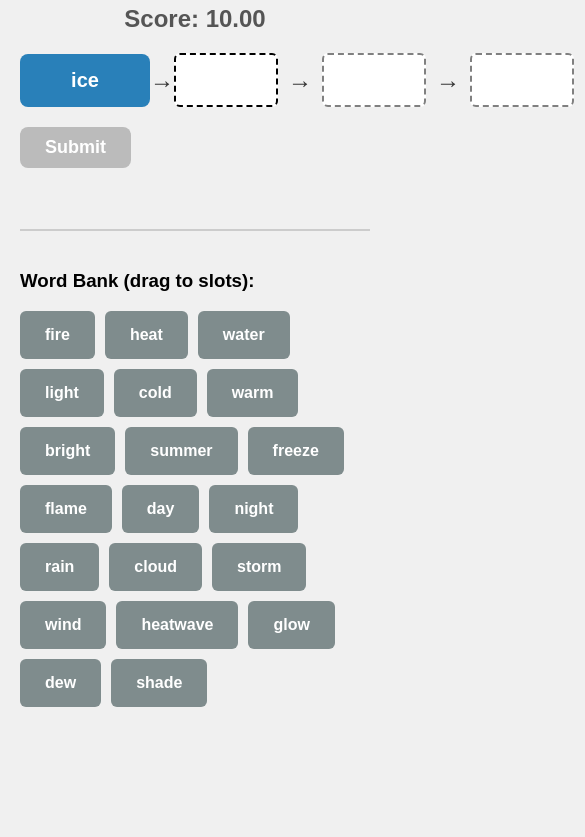
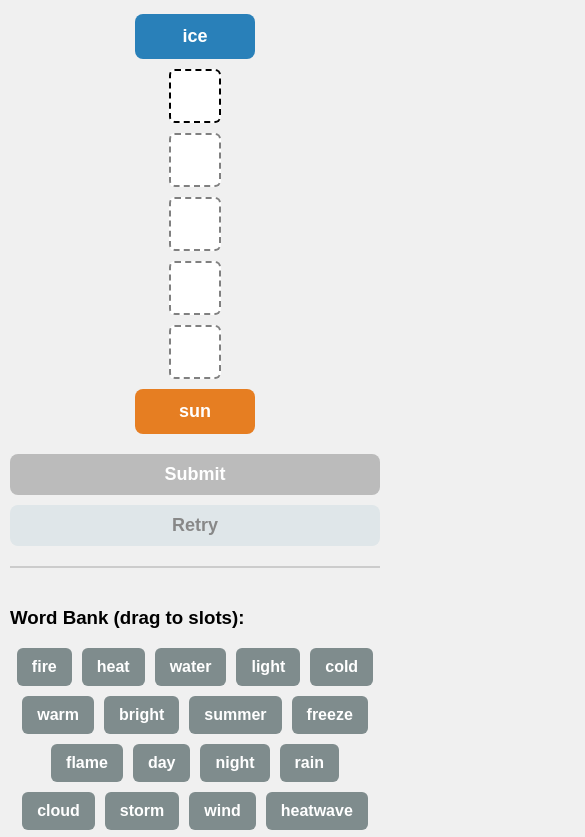
Before and after one commit to ward-daniel/Semantic_Stepper, a plain HTML site: page index.html in a window 390 px wide. Shown: the part 122-959 px from the top of the page, 585 px wide, since content can reach past the window. Before the commit the page ends 849 px from the top, so only its background shows below. Drawn offline with Linux system fonts and the light colour scheme.

Commit message:
Update style.css

```diff
--- a/style.css
+++ b/style.css
@@ -5,6 +5,8 @@ body {
     padding: 20px;
     display: flex;
     justify-content: center;
+    flex-direction: column; /* Stack content vertically */
+    align-items: center; /* Center horizontally */
 }
 
 .container {
@@ -17,12 +19,14 @@ h2 {
     font-weight: bold;
     font-size: 24px;
     user-select: none;
+    text-align: center;
+    color: #555;
 }
 
 .word-row {
     display: flex;
     align-items: center;
-    justify-content: space-between;
+    justify-content: space-between; /* first and final word aligned left and right */
     margin-bottom: 20px;
     user-select: none;
 }
@@ -45,7 +49,14 @@ h2 {
 
 .end-word {
     background: #e67e22;
-    position: relative; /* ✅ make positioning of .score relative to this */
+    min-width: 80px;
+    padding: 15px 25px;
+    border-radius: 8px;
+    font-weight: bold;
+    font-size: 20px;
+    text-align: center;
+    color: white;
+    cursor: default;
 }
 
 .chain {
@@ -54,6 +65,7 @@ h2 {
     gap: 10px;
     flex-grow: 1;
     justify-content: center;
+    flex-wrap: wrap;
 }
 
 .drop-slot {
@@ -104,6 +116,7 @@ h2 {
     flex-wrap: wrap;
     gap: 10px;
     margin-top: 10px;
+    justify-content: center;
 }
 
 .word-bank-item {
@@ -120,22 +133,33 @@ h2 {
         cursor: grabbing;
     }
 
-#submitBtn {
+/* New container for buttons aligned horizontally */
+.buttons-row {
+    display: flex;
+    justify-content: center;
+    gap: 15px;
+    margin-bottom: 20px;
+}
+
+#submitBtn,
+#retryBtn {
     padding: 10px 25px;
     font-size: 18px;
     font-weight: bold;
-    background-color: #3498db;
-    color: white;
     border: none;
     border-radius: 8px;
     cursor: pointer;
-    margin-bottom: 20px;
+    transition: background-color 0.3s ease;
     user-select: none;
-    transition: background-color 0.3s ease;
+}
+
+#submitBtn {
+    background-color: #3498db;
+    color: white;
 }
 
     #submitBtn:hover:not(:disabled) {
-        background-color: #0872F5
+        background-color: #0872F5;
     }
 
     #submitBtn:disabled {
@@ -144,19 +168,8 @@ h2 {
     }
 
 #retryBtn {
-    padding: 10px 25px;
-    font-size: 18px;
-    font-weight: bold;
     background-color: #FF9E16;
     color: white;
-    border: none;
-    border-radius: 8px;
-    cursor: pointer;
-    display: block;
-    margin-top: -60px;
-    margin-bottom: 60px;
-    margin-left: 900px;
-    transition: background-color 0.3s ease;
 }
 
     #retryBtn:hover:not(:disabled) {
@@ -175,11 +188,7 @@ h2 {
     text-align: center;
     margin-bottom: 10px;
     color: #2c3e50;
-}
-
-h2 {
-    text-align: center;
-    color: #555;
+    width: 100%;
 }
 
 #scoreModal {
@@ -225,8 +234,8 @@ h2 {
 }
 
 .word-bank-item.used {
-    background: #bdc3c7 !important; /* gray background */
-    color: #7f8c8d !important; /* lighter text */
+    background: #bdc3c7 !important;
+    color: #7f8c8d !important;
     cursor: not-allowed !important;
     opacity: 0.6;
 }
@@ -239,3 +248,109 @@ h2 {
     text-align: center;
     width: 100%;
 }
+
+@media (max-width: 768px) {
+    body {
+        padding: 10px;
+    }
+
+    .word-row {
+        flex-direction: column;
+        gap: 10px;
+        justify-content: center;
+        align-items: center;
+    }
+
+    .drop-slot {
+        width: 80%;
+        max-width: 300px;
+    }
+
+    .word {
+        font-size: 18px;
+        padding: 12px 20px;
+    }
+
+    .word-bank-item {
+        padding: 10px 15px;
+        font-size: 16px;
+    }
+
+    .arrow {
+        display: none;
+    }
+
+    #mainTitle {
+        font-size: 32px;
+    }
+
+    .modal-content h2 {
+        font-size: 32px;
+    }
+
+    #finalScoreText {
+        font-size: 28px;
+    }
+
+    .buttons-row {
+        display: flex;
+        justify-content: space-between; /* buttons align left & right */
+        margin-bottom: 20px;
+        max-width: 1000px; /* same max width as container */
+        width: 100%; /* full width inside container */
+        padding: 0 15px; /* optional padding to align better with words */
+    }
+
+    #submitBtn,
+    #retryBtn {
+        padding: 10px 25px;
+        font-size: 18px;
+        font-weight: bold;
+        border: none;
+        border-radius: 8px;
+        cursor: pointer;
+        transition: background-color 0.3s ease;
+        user-select: none;
+        min-width: 120px; /* keep buttons similar width */
+    }
+
+    #submitBtn {
+        background-color: #3498db;
+        color: white;
+    }
+
+        #submitBtn:hover:not(:disabled) {
+            background-color: #0872F5;
+        }
+
+        #submitBtn:disabled {
+            background-color: #bbb;
+            cursor: not-allowed;
+        }
+
+    #retryBtn {
+        background-color: #FF9E16;
+        color: white;
+    }
+
+        #retryBtn:hover:not(:disabled) {
+            background-color: #FF6A00;
+        }
+
+        #retryBtn:disabled {
+            background-color: #dfe6e9;
+            color: #888;
+            cursor: not-allowed;
+        }
+
+    /* Responsive: stack buttons under each other on small screens */
+    @media (max-width: 768px) {
+        .buttons-row {
+            flex-direction: column;
+            gap: 10px;
+            padding: 0;
+            max-width: none;
+            width: auto;
+        }
+    }
+}
```
